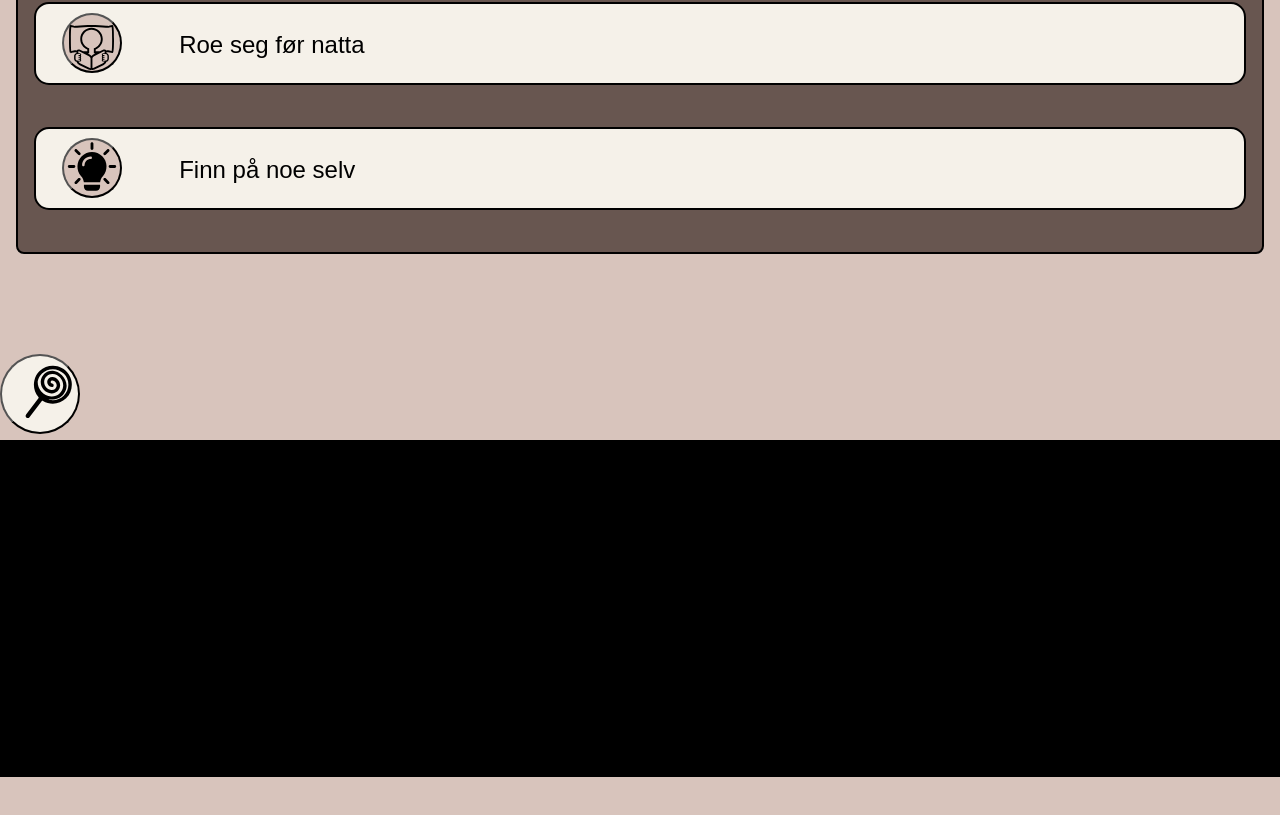
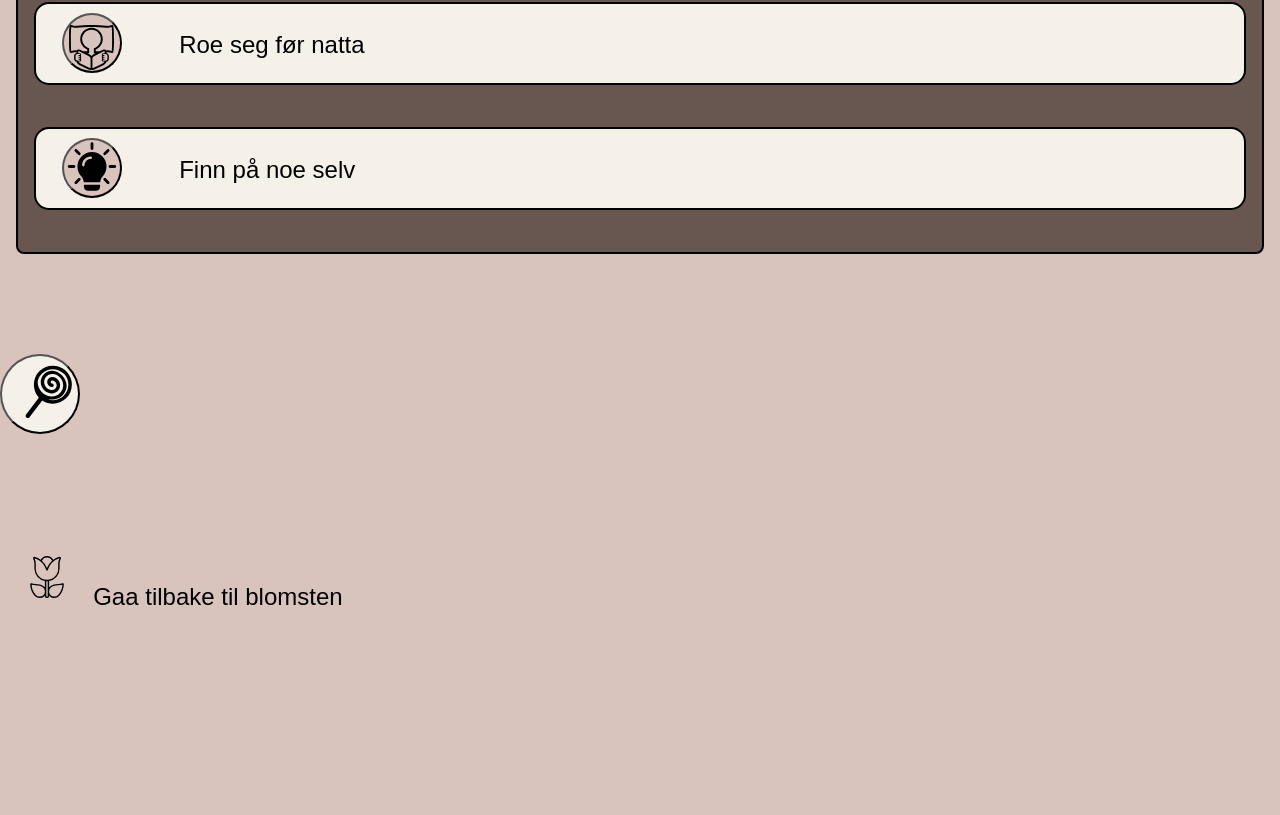
Before and after one commit to gyrdbr/bloom_eksp, a plain HTML site: page index.html in a window 1280 px wide. Shown: the part 1421-2236 px from the top of the page. Drawn offline with Linux system fonts and the light colour scheme.

Commit message:
fiksa styling av blomsterknappen

```diff
--- a/css/bloom.css
+++ b/css/bloom.css
@@ -58,6 +58,11 @@ ul.rw-icon-list__items {
 
 .rw-icon-list__item {
     padding-left: clamp(1rem, 2vw, 2rem);
+}
+
+.rw-icon-list__icon {
+    width: 42px;
+    height: 42px;
 }
 
 .rw-icon-list__icon img {
--- a/index.html
+++ b/index.html
@@ -268,7 +268,7 @@
          </button>
       </section>
 
-      <section class="rw-help-page rw-section hidden-elementX">
+      <section class="rw-flower-page rw-section hidden-elementX">
          <ul class="rw-icon-list__items">
             <li class="rw-icon-list__item">
                <div class="rw-icon-list__icon">
```
